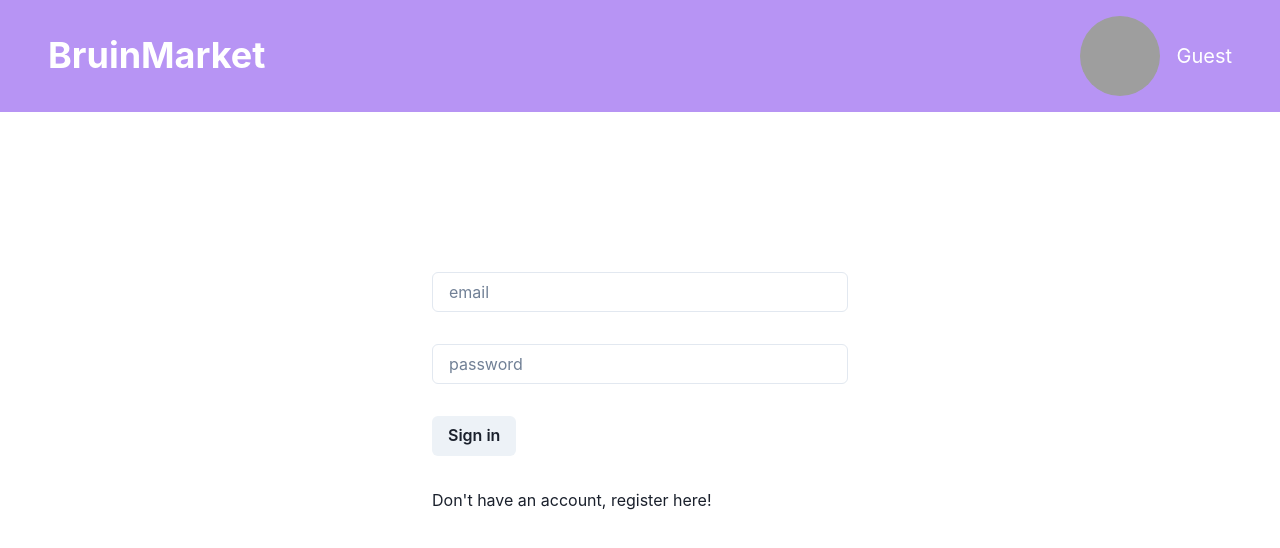
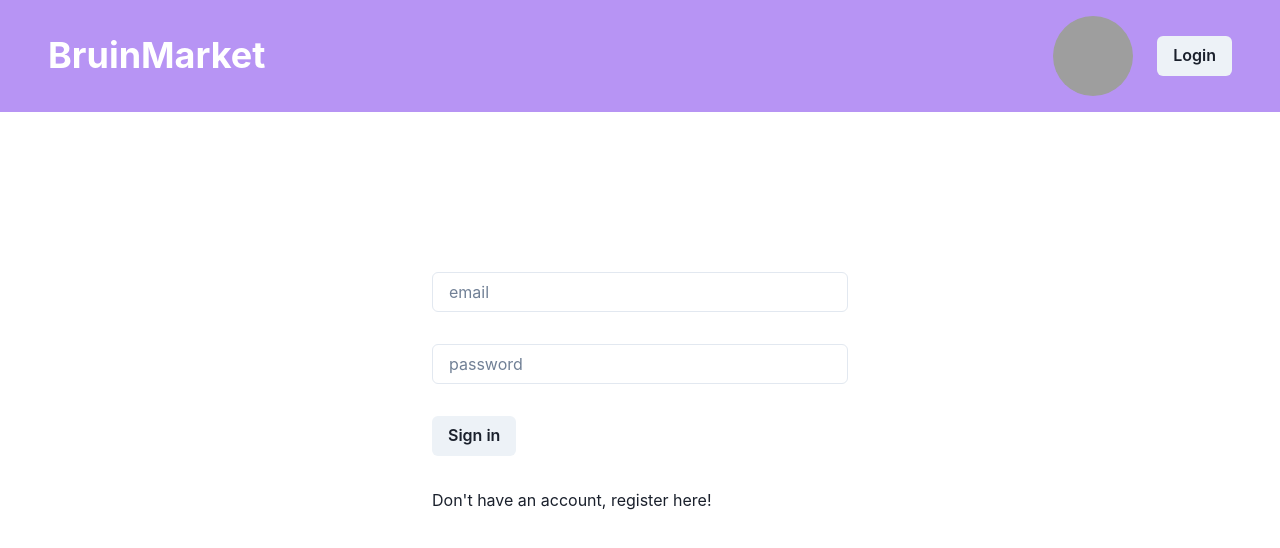
Before and after one commit to JCamyre/bruinmarket, a React (Create React App) app in the folder bruinmarket/: page /login in a window 1280 px wide. Shown: the top 548 px of the page. Built offline with nearby package versions, Linux system fonts and the light colour scheme; no server answers; grey boxes are pictures that could not be loaded.

Commit message:
Add database call to allow us to visit any user's profile page and populate the page with their corresponding information.

```diff
--- a/bruinmarket/src/App.js
+++ b/bruinmarket/src/App.js
@@ -69,7 +69,7 @@ function App() {
                 >
                   <Route path="/" element={<Home />} />
                   <Route path="/allposts" element={<AllPosts />} />
-                  <Route path={`/profile/${userUID}`} element={<Profile />} />
+                  <Route path={`/profile/:uid`} element={<Profile />} />
                 </Route>
                 <Route
                   element={
--- a/bruinmarket/src/components/Navbar.jsx
+++ b/bruinmarket/src/components/Navbar.jsx
@@ -7,16 +7,20 @@ import {
   Spacer,
   Text,
   Heading,
+  Button,
 } from "@chakra-ui/react";
 import { AuthContext } from "../App";
+import { useNavigate } from "react-router-dom";
+import logout from "../logout";
 
 function Navbar() {
   const userData = React.useContext(AuthContext);
-  const username = userData ? userData.username : "Guest";
+  const username = userData ? userData.username : "";
   const uid = userData ? userData.uid : "";
   const [profilePic, setProfilePic] = useState(
     "https://imgs.search.brave.com/A0m1fQUy6bWorptLSy_breSxZNjg6aWtD_JN0KZXMyM/rs:fit:1200:1200:1/g:ce/aHR0cDovL3N0YXRp/Yy5idXNpbmVzc2lu/c2lkZXIuY29tL2lt/YWdlLzUxZGQ2YjBj/ZWFiOGVhYTIyMzAw/MDAxMy9pbWFnZS5q/cGc"
   );
+  // const navigate = useNavigate();
 
   return (
     <HStack pl="12" pr="12" bg="purple.300" pt="4" pb="4">
@@ -41,6 +45,20 @@ function Navbar() {
           {username}
         </Text>
       </a>
+      {uid && (
+        <Button
+          onClick={() => {
+            logout();
+
+            // if (logout()) {
+            //   navigate("/login");
+            // }
+          }}
+        >
+          Logout
+        </Button>
+      )}
+      {!uid && <Button>Login</Button>}
     </HStack>
   );
 }
--- a/bruinmarket/src/components/pages/Home.jsx
+++ b/bruinmarket/src/components/pages/Home.jsx
@@ -1,24 +1,9 @@
 import React from "react";
-import { AuthContext } from "../../App";
-import { Button } from "@chakra-ui/react";
-import { useNavigate } from "react-router-dom";
-import logout from "../../logout";
 
 function Home() {
-  const navigate = useNavigate();
-  // console.log(userData.username)
   return (
     <>
       <div>Home</div>
-      <Button
-        onClick={() => {
-          if (logout()) {
-            navigate("/login");
-          }
-        }}
-      >
-        Logout
-      </Button>
     </>
   );
 }
--- a/bruinmarket/src/components/pages/Login.jsx
+++ b/bruinmarket/src/components/pages/Login.jsx
@@ -1,7 +1,7 @@
 import React, { useState } from "react";
-import { Button, Container, Input, Stack, Link, Text} from "@chakra-ui/react";
+import { Button, Container, Input, Stack, Link, Text } from "@chakra-ui/react";
 import { useNavigate } from "react-router-dom";
-import login from "../../login"
+import login from "../../login";
 
 function Login() {
   const [email, setEmail] = useState("");
@@ -10,23 +10,22 @@ function Login() {
 
   const navigate = useNavigate();
 
-  const getStatusMessage = (status) =>
-  {
-      console.log(status)
+  const getStatusMessage = (status) => {
+    console.log(status);
     switch (status) {
       case 0:
-              return `Logging in ...`
+        return `Logging in ...`;
       case 1:
-              return `The user associated with the entered email has been disabled`
+        return `The user associated with the entered email has been disabled`;
       case 2:
-              return `The email address entered is invalid`
+        return `The email address entered is invalid`;
       case 3:
       case 4:
-              return `Email or password is incorrect. Please try again`
+        return `Email or password is incorrect. Please try again`;
       default:
-              return ``
+        return ``;
     }
-  }
+  };
 
   async function Submit(e) {
     e.preventDefault();
@@ -41,7 +40,7 @@ function Login() {
     if (!loginResult) {
       navigate("/");
     } else {
-      setStatus(loginResult)
+      setStatus(loginResult);
     }
   }
 
@@ -62,10 +61,11 @@ function Login() {
               <Button type="submit">Sign in</Button>
             </Link>
 
-            <Link href="/register">Don't have an account, register here!</Link>
+            <Link href="/testregister">
+              Don't have an account, register here!
+            </Link>
 
             <Text color="red"> {getStatusMessage(loginStatus)} </Text>
-
           </Stack>
         </form>
       </Container>
--- a/bruinmarket/src/components/pages/Profile.jsx
+++ b/bruinmarket/src/components/pages/Profile.jsx
@@ -13,11 +13,36 @@ import {
 } from "@chakra-ui/react";
 import profilepic from "../blank-profile-picture-gd2ddd1954_1280.png";
 import { AuthContext } from "../../App";
+import { useParams } from "react-router-dom";
+import { database, firestore } from "../../firebase";
+import { doc, getDoc } from "firebase/firestore";
+import { useEffect, useState } from "react";
 
 function Profile() {
-  const userData = useContext(AuthContext);
-  console.log(userData);
-  const username = userData ? userData.username : "User";
+  const { uid } = useParams();
+  // To get info for current user,
+
+  const [user, setUser] = useState(null);
+  useEffect(() => {
+    async function getUser() {
+      const query = await firestore.query(
+        firestore.collection(database, "users"),
+        firestore.where("uid", "==", uid)
+      );
+      const docs = await firestore.getDocs(query);
+      let user = "";
+      docs.forEach((doc) => {
+        user = doc.data();
+      });
+      setUser(user);
+    }
+    getUser();
+  }, [uid]);
+
+  // const userData = useContext(AuthContext);
+  console.log(user);
+  const username = user ? user.username : "";
+  // const username = userData ? userData.username : "User";
 
   return (
     <ChakraProvider>
```
Lines whose indentation alone changed are shown as unchanged.
